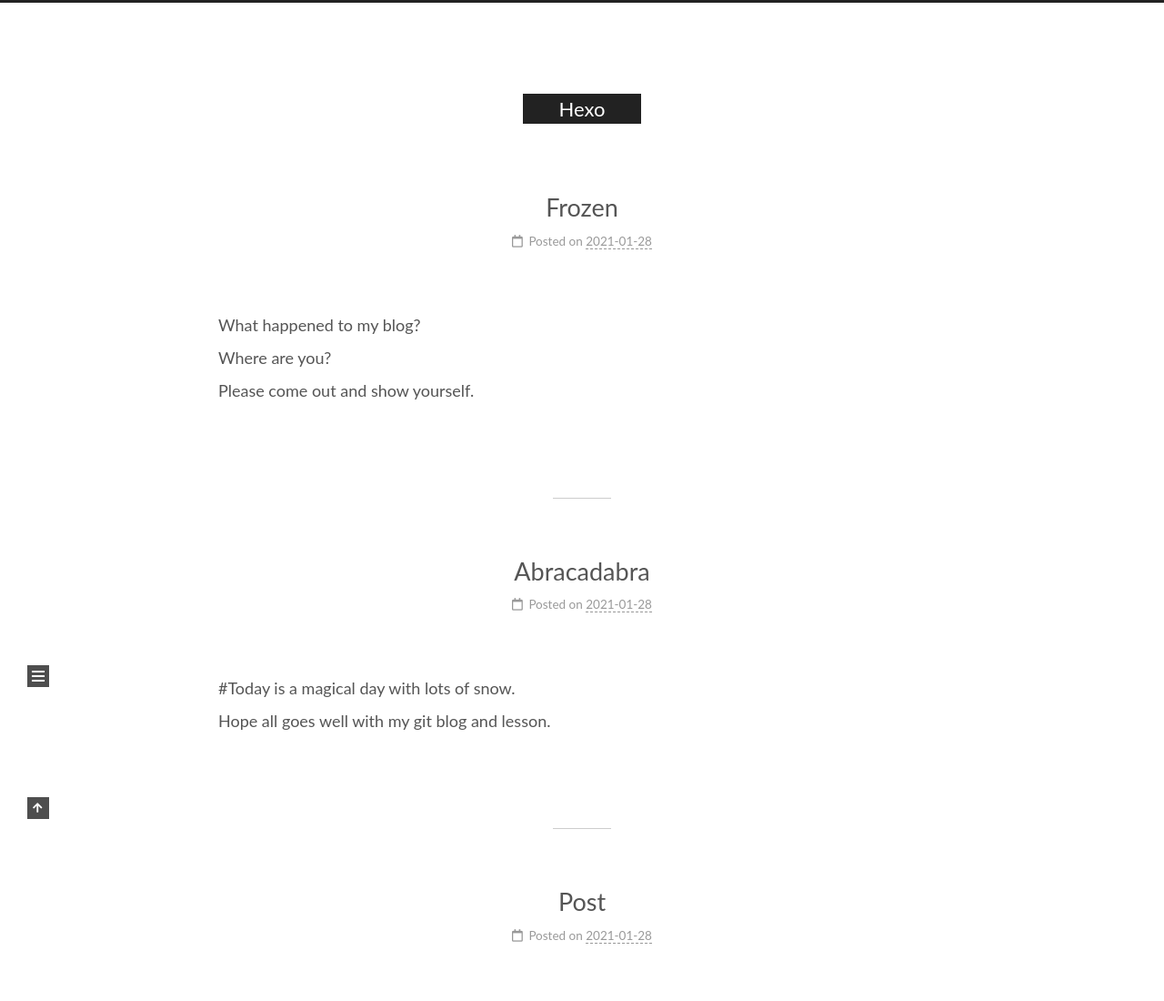
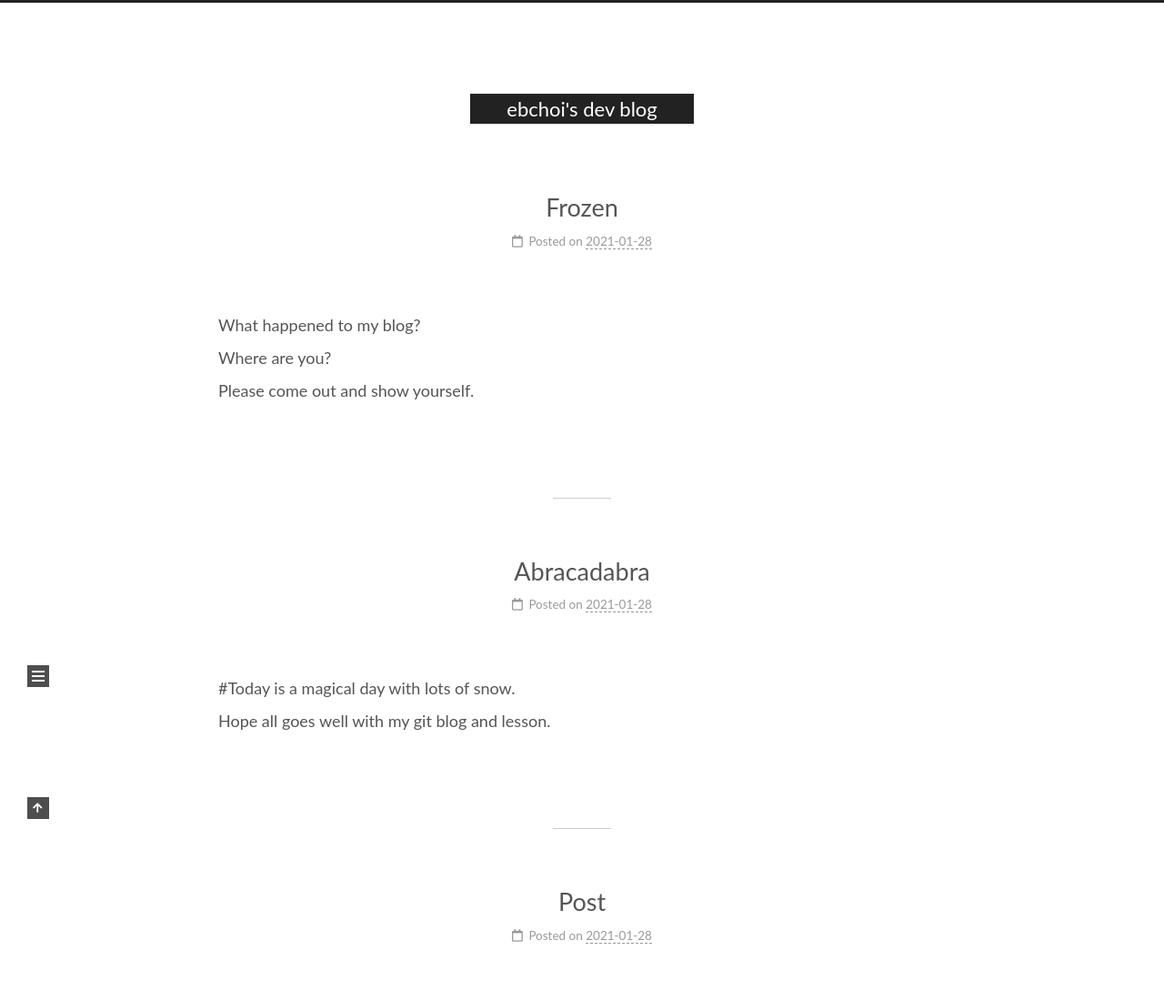
Before and after one commit to ebchoi/ebchoi.github.io, a plain HTML site: page index.html in a window 1280 px wide. Shown: the top 1100 px of the page at 91% size. Drawn offline with nearby package versions, Linux system fonts and the light colour scheme.

Commit message:
Site updated: 2021-01-28 16:50:51

```diff
--- a/css/main.css
+++ b/css/main.css
@@ -2610,7 +2610,7 @@ ul.breadcrumb li:last-child {
   vertical-align: middle;
 }
 .links-of-author a::before {
-  background: #6ebe12;
+  background: #be6547;
   display: inline-block;
   margin-right: 3px;
   transform: translateY(-2px);
--- a/index.html
+++ b/index.html
@@ -24,9 +24,9 @@
     var CONFIG = {"hostname":"github.com","root":"/","images":"/images","scheme":"Muse","version":"8.2.0","exturl":false,"sidebar":{"position":"left","display":"post","padding":18,"offset":12},"copycode":false,"bookmark":{"enable":false,"color":"#222","save":"auto"},"fancybox":false,"mediumzoom":false,"lazyload":false,"pangu":false,"comments":{"style":"tabs","active":null,"storage":true,"lazyload":false,"nav":null},"motion":{"enable":true,"async":false,"transition":{"post_block":"fadeIn","post_header":"fadeInDown","post_body":"fadeInDown","coll_header":"fadeInLeft","sidebar":"fadeInUp"}},"prism":false,"i18n":{"placeholder":"Searching...","empty":"We didn't find any results for the search: ${query}","hits_time":"${hits} results found in ${time} ms","hits":"${hits} results found"}};
   </script>
 <meta property="og:type" content="website">
-<meta property="og:title" content="Hexo">
+<meta property="og:title" content="ebchoi&#39;s dev blog">
 <meta property="og:url" content="https://github.com/ebchoi/ebchoi.github.io.git/index.html">
-<meta property="og:site_name" content="Hexo">
+<meta property="og:site_name" content="ebchoi&#39;s dev blog">
 <meta property="og:locale" content="en_US">
 <meta property="article:author" content="Eunbi Choi">
 <meta name="twitter:card" content="summary">
@@ -44,7 +44,7 @@
     lang   : 'en'
   };
 </script>
-<title>Hexo</title>
+<title>ebchoi's dev blog</title>
 
 
 
@@ -102,7 +102,7 @@
 
     <a href="/" class="brand" rel="start">
       <i class="logo-line"></i>
-      <h1 class="site-title">Hexo</h1>
+      <h1 class="site-title">ebchoi's dev blog</h1>
       <i class="logo-line"></i>
     </a>
   </div>
@@ -203,7 +203,7 @@
     </span>
 
     <span hidden itemprop="publisher" itemscope itemtype="http://schema.org/Organization">
-      <meta itemprop="name" content="Hexo">
+      <meta itemprop="name" content="ebchoi's dev blog">
     </span>
       <header class="post-header">
         <h2 class="post-title" itemprop="name headline">
@@ -268,7 +268,7 @@
     </span>
 
     <span hidden itemprop="publisher" itemscope itemtype="http://schema.org/Organization">
-      <meta itemprop="name" content="Hexo">
+      <meta itemprop="name" content="ebchoi's dev blog">
     </span>
       <header class="post-header">
         <h2 class="post-title" itemprop="name headline">
@@ -333,7 +333,7 @@
     </span>
 
     <span hidden itemprop="publisher" itemscope itemtype="http://schema.org/Organization">
-      <meta itemprop="name" content="Hexo">
+      <meta itemprop="name" content="ebchoi's dev blog">
     </span>
       <header class="post-header">
         <h2 class="post-title" itemprop="name headline">
@@ -398,7 +398,7 @@
     </span>
 
     <span hidden itemprop="publisher" itemscope itemtype="http://schema.org/Organization">
-      <meta itemprop="name" content="Hexo">
+      <meta itemprop="name" content="ebchoi's dev blog">
     </span>
       <header class="post-header">
         <h2 class="post-title" itemprop="name headline">
```
Also changed, not shown: 2021/01/28/Abracadabra/index.html (+4 -4 lines), 2021/01/28/Frozen/index.html (+4 -4 lines), 2021/01/28/Post/index.html (+4 -4 lines), 2021/01/28/hello-world/index.html (+4 -4 lines), archives/2021/01/index.html (+4 -4 lines), archives/2021/index.html (+4 -4 lines), archives/index.html (+4 -4 lines).
